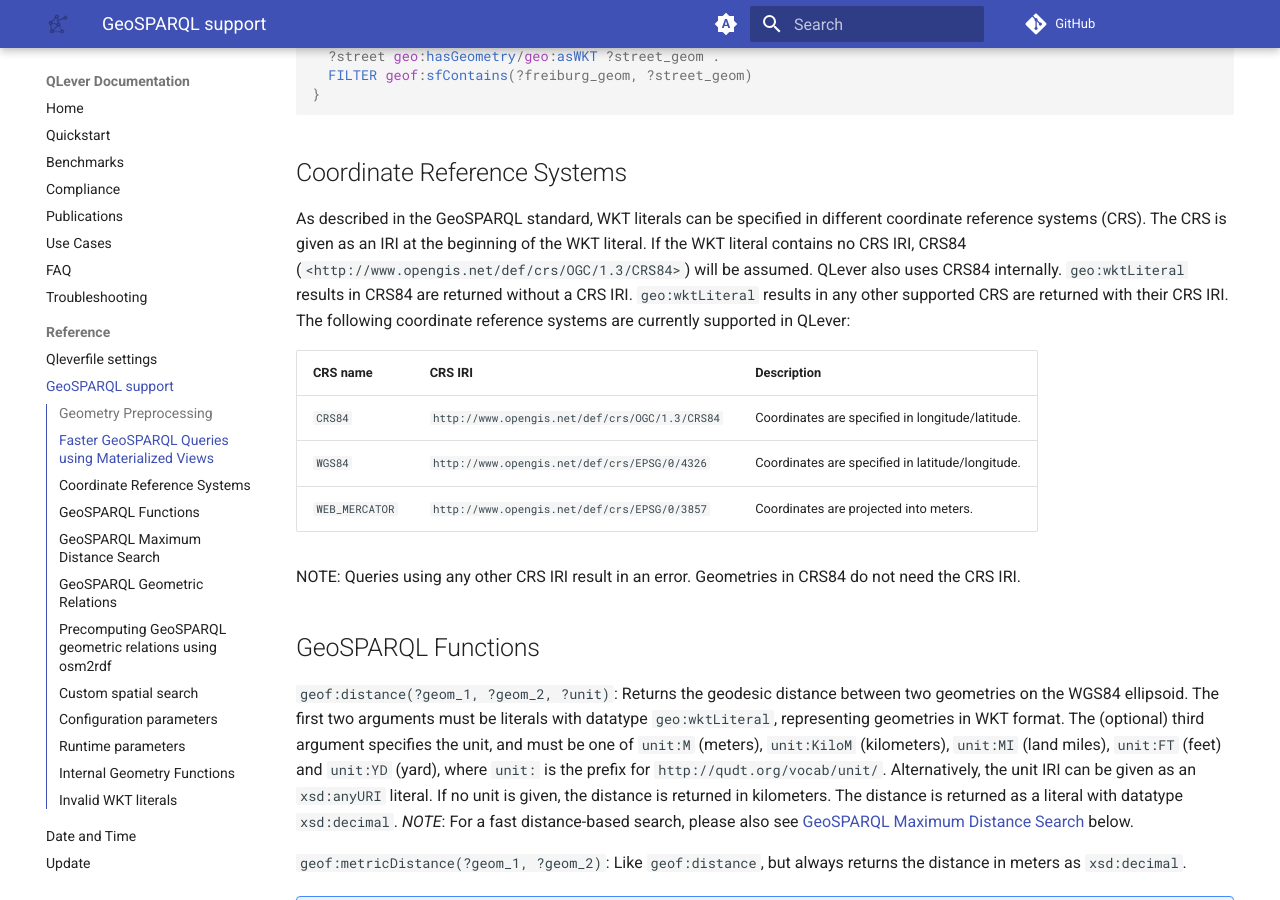
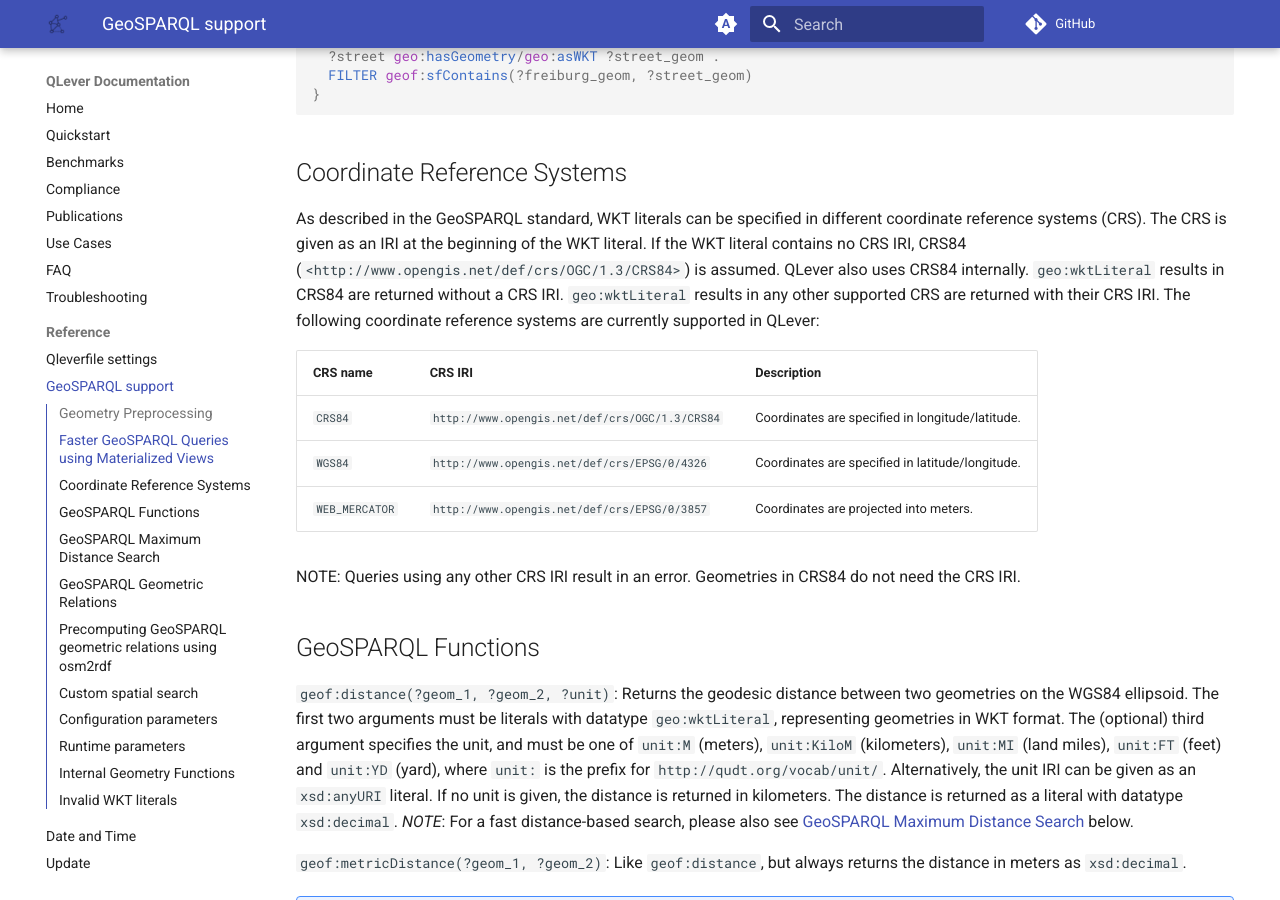
Before and after one commit to qlever-dev/qlever-docs, an MkDocs documentation site: the page built from docs/geosparql.md, in a window 1280 px wide and 900 px high, scrolled down 1255 px. Built offline with MkDocs 1.6.1 and Material for MkDocs 9.7.7, drawn with Linux system fonts in a browser that asks for light colours; plug-ins that fetch from the network failed and are left out; comment, search, counter and statistics services are not loaded; the version menu is left out.

Commit message:
Update docs/geosparql.md
Co-authored-by: C. Ullinger <github@ullinger.info>

```diff
--- a/docs/geosparql.md
+++ b/docs/geosparql.md
@@ -45,7 +45,7 @@ SELECT * {
 
 ## Coordinate Reference Systems
 
-As described in the GeoSPARQL standard, WKT literals can be specified in different coordinate reference systems (CRS). The CRS is given as an IRI at the beginning of the WKT literal. If the WKT literal contains no CRS IRI, CRS84 (`<http://www.opengis.net/def/crs/OGC/1.3/CRS84>`) will be assumed. QLever also uses CRS84 internally. `geo:wktLiteral` results in CRS84 are returned without a CRS IRI. `geo:wktLiteral` results in any other supported CRS are returned with their CRS IRI. The following coordinate reference systems are currently supported in QLever:
+As described in the GeoSPARQL standard, WKT literals can be specified in different coordinate reference systems (CRS). The CRS is given as an IRI at the beginning of the WKT literal. If the WKT literal contains no CRS IRI, CRS84 (`<http://www.opengis.net/def/crs/OGC/1.3/CRS84>`) is assumed. QLever also uses CRS84 internally. `geo:wktLiteral` results in CRS84 are returned without a CRS IRI. `geo:wktLiteral` results in any other supported CRS are returned with their CRS IRI. The following coordinate reference systems are currently supported in QLever:
 
 | CRS name | CRS IRI | Description |
 |--|--|--|
```
